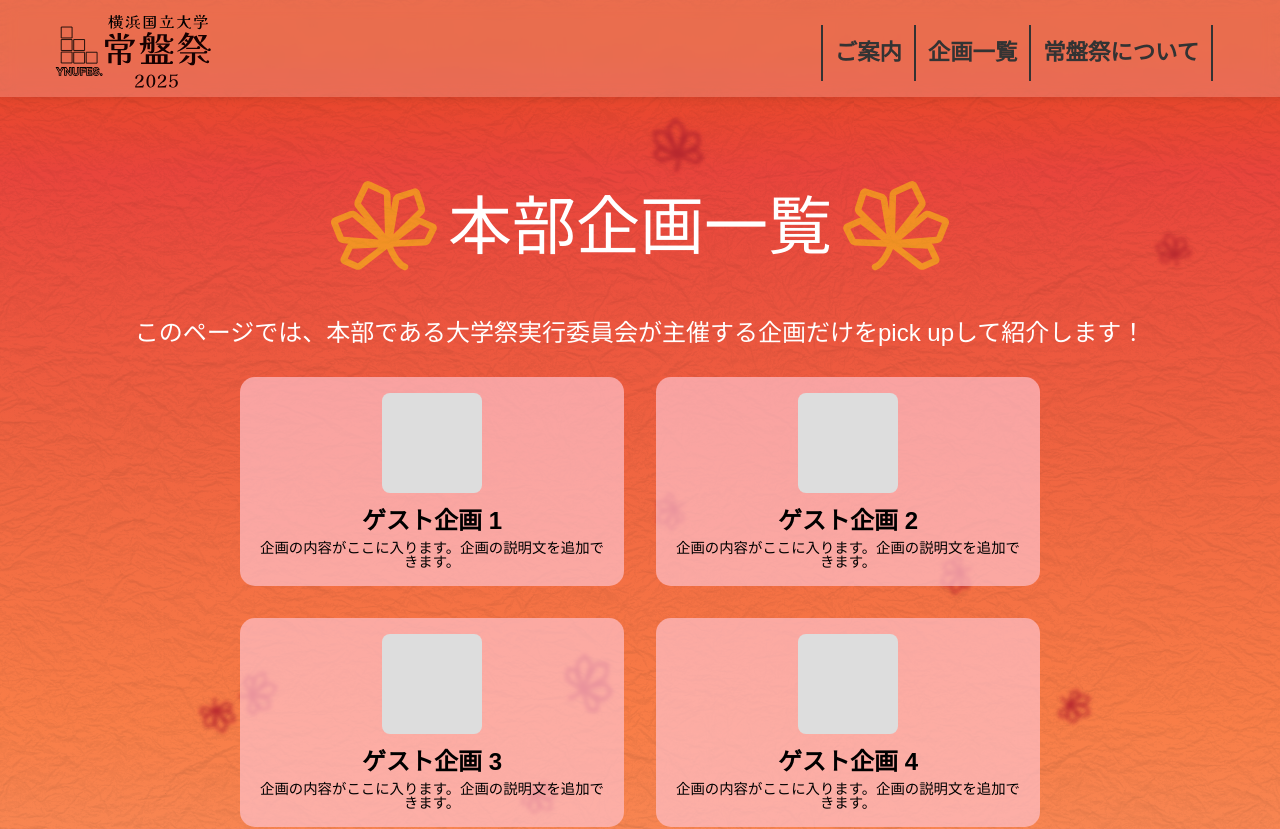
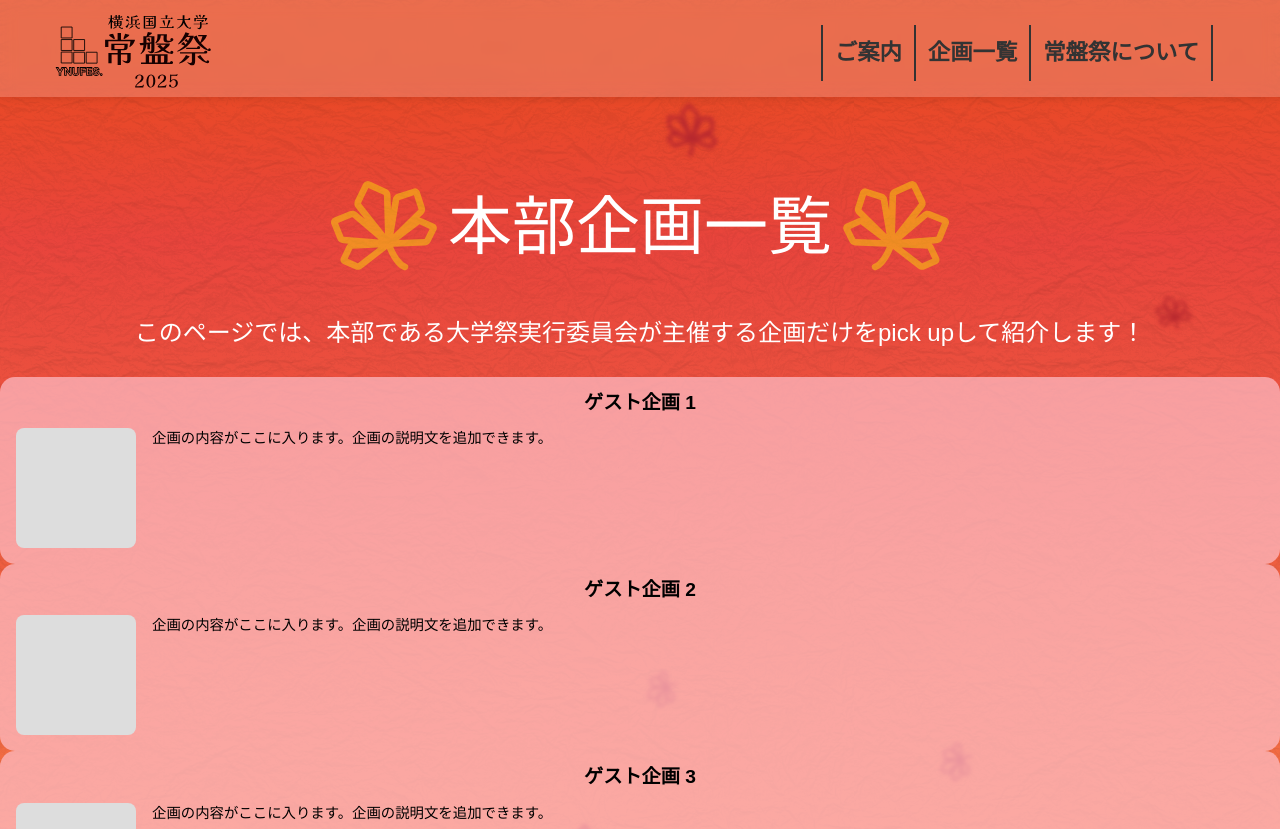
Before and after one commit to ynufes-tech/ynufes-tokiwa25, a Nuxt app: page /official in a window 1280 px wide. Shown: the top 829 px of the page. Built offline with nearby package versions, Linux system fonts and the light colour scheme; a web font is replaced by a local one.

Commit message:
本部企画

```diff
--- a/pages/official/index.vue
+++ b/pages/official/index.vue
@@ -13,15 +13,15 @@ useHead({
       <p class="message">
         このページでは、本部である大学祭実行委員会が主催する企画だけをpick upして紹介します！
       </p>
-    </div>
-    <div class="card-grid">
-      <div class="card" v-for="i in 8" :key="i">
+    <div class="card" v-for="i in 8" :key="i">
+      <h3 class="card-title">ゲスト企画 {{ i }}</h3>
+      <div class="card-content">
         <div class="card-image"></div>
-        <h3 class="card-title">ゲスト企画 {{ i }}</h3>
         <p class="card-text">
           企画の内容がここに入ります。企画の説明文を追加できます。
         </p>
       </div>
+    </div>
     </div>
   </div>
 </template>
@@ -36,41 +36,34 @@ useHead({
   text-align: center ;
   margin-bottom: 2rem;
 }
-.card-grid {
-  display: grid;
-  grid-template-columns: repeat(2, 1fr); /* 2列 */
-  gap: 2rem; /* カード同士の間隔 */
-  max-width: 800px;
-  margin: 0 auto; /* 中央寄せ */
-}
-
-/* 各カード */
 .card {
-  background: rgba(255, 192, 203, 0.7); /* 半透明のピンク */
+  background: rgba(255, 192, 203, 0.7);
   border-radius: 15px;
   padding: 1rem;
   display: flex;
   flex-direction: column;
-  align-items: center;
+}
+.card-title {
+  font-size: 1.2rem;
+  font-weight: bold;
   text-align: center;
-}
-/* 画像枠 */
-.card-image {
-  width: 100px;
-  height: 100px;
-  background: #ddd; /* 仮のグレー背景 */
-  border-radius: 8px;
   margin-bottom: 1rem;
 }
-
-/* タイトル */
-.card-title {
-  font-weight: bold;
-  margin-bottom: 0.5rem;
+.card-content {
+  display: flex;
+  gap: 1rem;
+  align-items: flex-start;
 }
-
-/* 説明文 */
+.card-image {
+  width: 120px;
+  height: 120px;
+  background: #ddd;
+  border-radius: 8px;
+  flex-shrink: 0;
+}
 .card-text {
+  flex: 1;
   font-size: 0.9rem;
+  line-height: 1.4;
 }
 </style>
```
